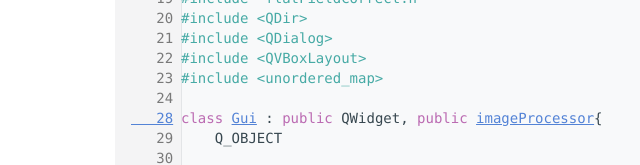
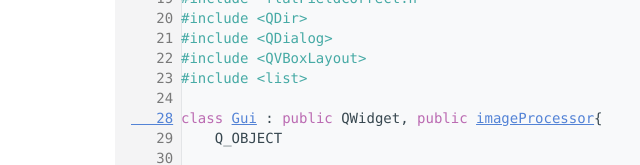
Before and after one commit to adamvallance/cellUview, a plain HTML site: page gui_8h_source.html in a window 1280 px wide. Shown: the part 609-774 px from the top of the page, 0-640 px from the left. Drawn offline with Linux system fonts and the light colour scheme.

Commit message:
deploy: 2a1e0836a84e9793746ec3106d0ffa3d05315d9a

```diff
--- a/gui_8h_source.html
+++ b/gui_8h_source.html
@@ -100,7 +100,7 @@ $(function() {
 <div class="line"><a id="l00020" name="l00020"></a><span class="lineno">   20</span><span class="preprocessor">#include &lt;QDir&gt;</span></div>
 <div class="line"><a id="l00021" name="l00021"></a><span class="lineno">   21</span><span class="preprocessor">#include &lt;QDialog&gt;</span></div>
 <div class="line"><a id="l00022" name="l00022"></a><span class="lineno">   22</span><span class="preprocessor">#include &lt;QVBoxLayout&gt;</span></div>
-<div class="line"><a id="l00023" name="l00023"></a><span class="lineno">   23</span><span class="preprocessor">#include &lt;unordered_map&gt;</span></div>
+<div class="line"><a id="l00023" name="l00023"></a><span class="lineno">   23</span><span class="preprocessor">#include &lt;list&gt;</span></div>
 <div class="line"><a id="l00024" name="l00024"></a><span class="lineno">   24</span> </div>
 <div class="line"><a id="l00028" name="l00028"></a><span class="lineno"><a class="line" href="class_gui.html">   28</a></span><span class="keyword">class </span><a class="code hl_class" href="class_gui.html">Gui</a> : <span class="keyword">public</span> QWidget, <span class="keyword">public</span> <a class="code hl_class" href="classimage_processor.html">imageProcessor</a>{ </div>
 <div class="line"><a id="l00029" name="l00029"></a><span class="lineno">   29</span>    Q_OBJECT</div>
```
